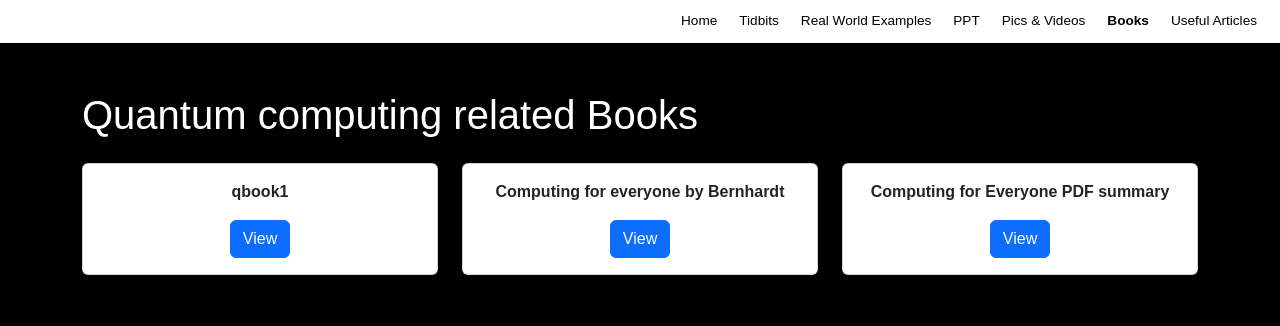
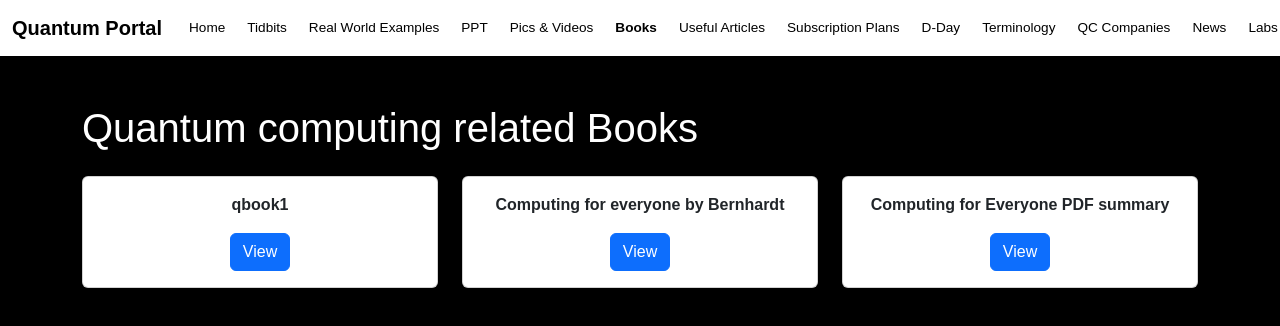
Before and after one commit to nudurumatinagajyothi/Quantum-computing, a plain HTML site: page books.html in a window 1280 px wide. Drawn offline with nearby package versions, Linux system fonts and the light colour scheme.

Commit message:
Update books.html

```diff
--- a/books.html
+++ b/books.html
@@ -9,26 +9,8 @@
 </head>
 <body>
   <!-- Navbar -->
-  <nav class="navbar navbar-expand-lg navbar-custom">
-    <div class="container-fluid">
-      <a class="navbar-brand fw-bold" href="index.html"></a>
-      <button class="navbar-toggler" type="button" data-bs-toggle="collapse" data-bs-target="#navbarNav">
-        <span class="navbar-toggler-icon"></span>
-      </button>
-      <div class="collapse navbar-collapse" id="navbarNav">
-        <ul class="navbar-nav ms-auto">
-          <li class="nav-item"><a class="nav-link" href="index.html">Home</a></li>
-          <li class="nav-item"><a class="nav-link" href="tidbits.html">Tidbits</a></li>
-          <li class="nav-item"><a class="nav-link" href="realworld.html">Real World Examples</a></li>
-          <li class="nav-item"><a class="nav-link" href="ppt.html">PPT</a></li>
-          <li class="nav-item"><a class="nav-link" href="picsvideos.html">Pics & Videos</a></li>
-          <li class="nav-item"><a class="nav-link active" href="books.html">Books</a></li>
-          <li class="nav-item"><a class="nav-link" href="articles.html">Useful Articles</a></li>
-          <!-- add other links -->
-        </ul>
-      </div>
-    </div>
-  </nav>
+  <!-- ✅ Navbar will be loaded here -->
+  <script src="navbar.js"></script>
 
   <!-- Content -->
   <div class="container mt-5">
```
